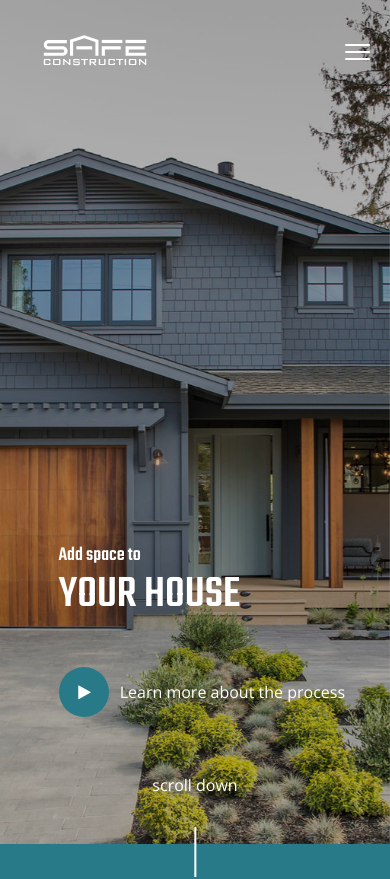
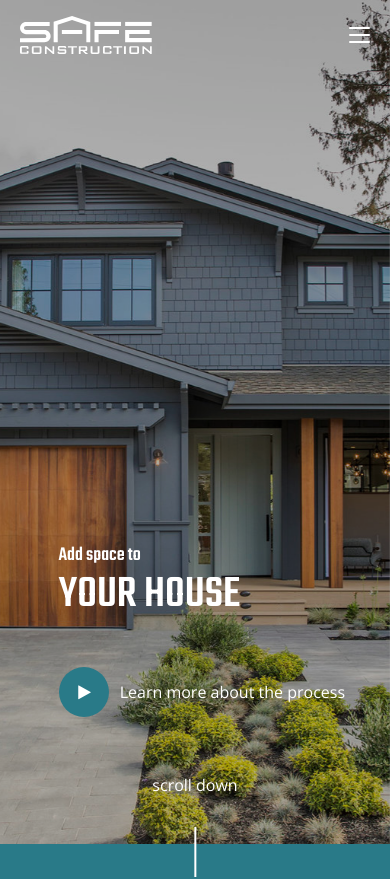
Before and after one commit to AmirDoosti/Safe, a plain HTML site: page index.html in a window 390 px wide. Shown: the top 879 px of the page. Drawn offline with nearby package versions, Linux system fonts and the light colour scheme.

Commit message:
logo and fade animation added

```diff
--- a/css/main.scss
+++ b/css/main.scss
@@ -310,7 +310,6 @@ input[type="color"]:focus,
                     z-index: 1;
                 }
             img {
-                transition: all 0.4s ease;
                 height: 100%;
             }
         }
@@ -322,7 +321,7 @@ input[type="color"]:focus,
         img {
             object-fit: cover;
             object-position: center;
-            transition: all 0.4s ease;
+            animation-duration: 0.7s;
         }
 
         .slider-content {
--- a/css/responsive.scss
+++ b/css/responsive.scss
@@ -20,8 +20,8 @@
     padding: 1rem 1.25rem;
     .logo {
       img {
-        width: 50%;
-        max-width: 100%;
+        width: 40%;
+        max-width: 40%;
         height: auto;
       }
     }
@@ -64,7 +64,7 @@
       display: flex;
       align-items: center;
       justify-content: center;
-      clip-path: circle(0% at 92% 8%);
+      clip-path: circle(0% at 93% 5%);
       transition: all 0.6s ease;
       overflow-y: auto;
       ul {
--- a/index.html
+++ b/index.html
@@ -35,7 +35,7 @@
     <!-- header on mobile view -->
     <header id="mobile_header">
         <nav>
-            <div class="logo"> <img src="img/Safe_Construction_Logo_A1.svg" alt="logo"> </div>
+            <div class="logo"> <img src="img/Safe-logo-white.svg" alt="logo"> </div>
             <div class="humberger">
                 <span></span>
                 <span></span>
@@ -68,7 +68,7 @@
             <div class="nav-bar">
                 <!-- logo -->
                 <div class="logo">
-                    <img src="img/Safe_Construction_Logo_A1.svg" alt="logo">
+                    <img src="img/Safe-logo-white.svg" alt="logo">
                 </div>
                 <!-- menu -->
                 <div class="menu">
@@ -117,7 +117,7 @@
                     <div id="carousel_item_1" class="carousel-item active" data-interval="5000">
                         <!-- slider image -->
                         <div class="img-container">
-                            <img src="img/bg-4.jpg" class="d-block w-100 animated fadeInRight animate_fast" alt="slider-image">
+                            <img src="img/bg-4.jpg" class="d-block w-100 animated fadeIn" alt="slider-image">
                         </div>
                         <!-- slider content -->
                         <div class="slider-content">
@@ -140,7 +140,7 @@
                     <div id="carousel_item_2" class="carousel-item" data-interval="5000">
                         <!-- slider image -->
                         <div class="img-container">
-                            <img src="img/bg-1.jpg" class="d-block w-100 animated fadeInRight animate_fast" alt="slider-image">
+                            <img src="img/bg-1.jpg" class="d-block w-100 animated fadeIn" alt="slider-image">
                         </div>
                         <!-- slider content -->
                         <div class="slider-content">
@@ -163,7 +163,7 @@
                     <div id="carousel_item_3" class="carousel-item" data-interval="5000">
                         <!-- slider image -->
                         <div class="img-container">
-                            <img src="img/bg-3.jpg" class="d-block w-100 animated fadeInRight animate_fast" alt="slider-image">
+                            <img src="img/bg-3.jpg" class="d-block w-100 animated fadeIn" alt="slider-image">
                         </div>
                         <!-- slider content -->
                         <div class="slider-content">
@@ -186,7 +186,7 @@
                     <div id="carousel_item_4" class="carousel-item" data-interval="5000">
                         <!-- slider image -->
                         <div class="img-container">
-                            <img src="img/bg-1.jpg" class="d-block w-100 animated fadeInRight animate_fast" alt="slider-image">
+                            <img src="img/bg-1.jpg" class="d-block w-100 animated fadeIn" alt="slider-image">
                         </div>
                         <!-- slider content -->
                         <div class="slider-content">
```
Also changed, not shown: css/main.css, css/responsive.css, img/Safe-logo-white.svg (added), img/Safe_Construction_Logo_A1.svg (deleted), 2 other files.
